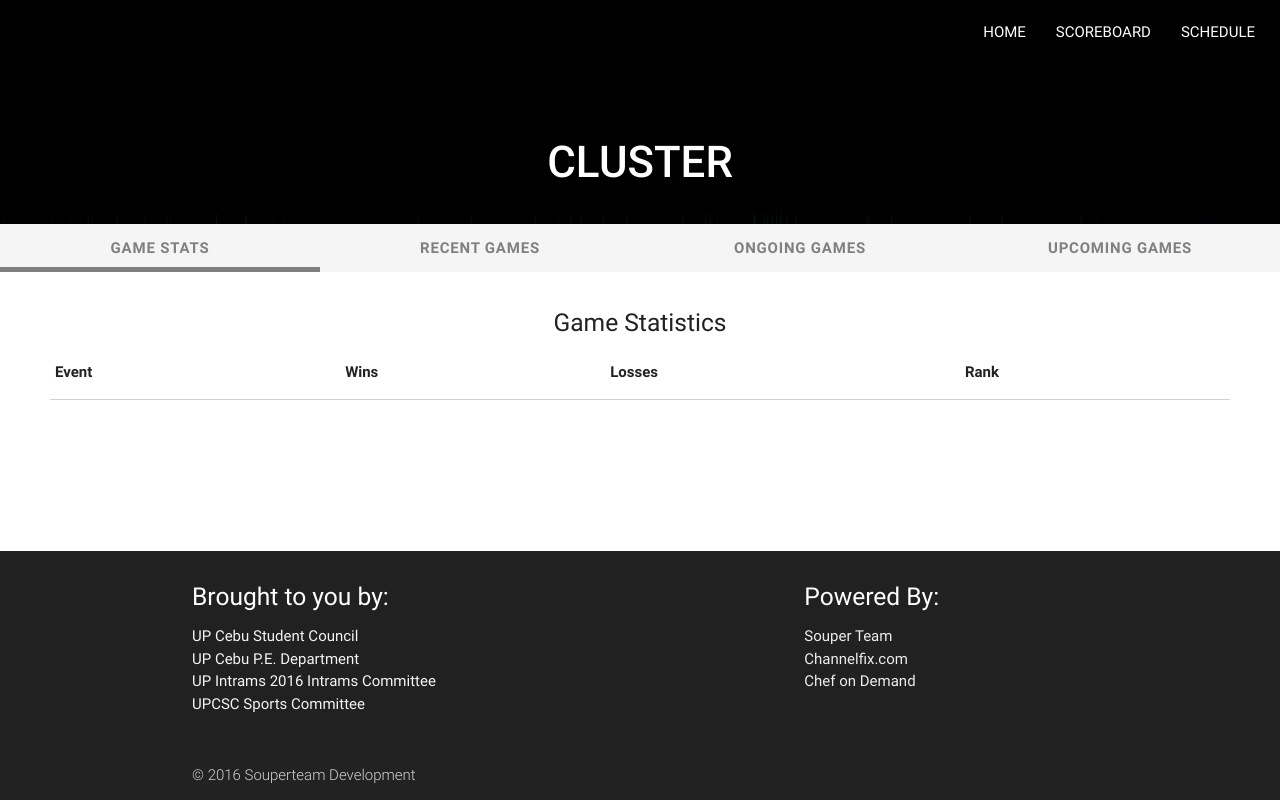
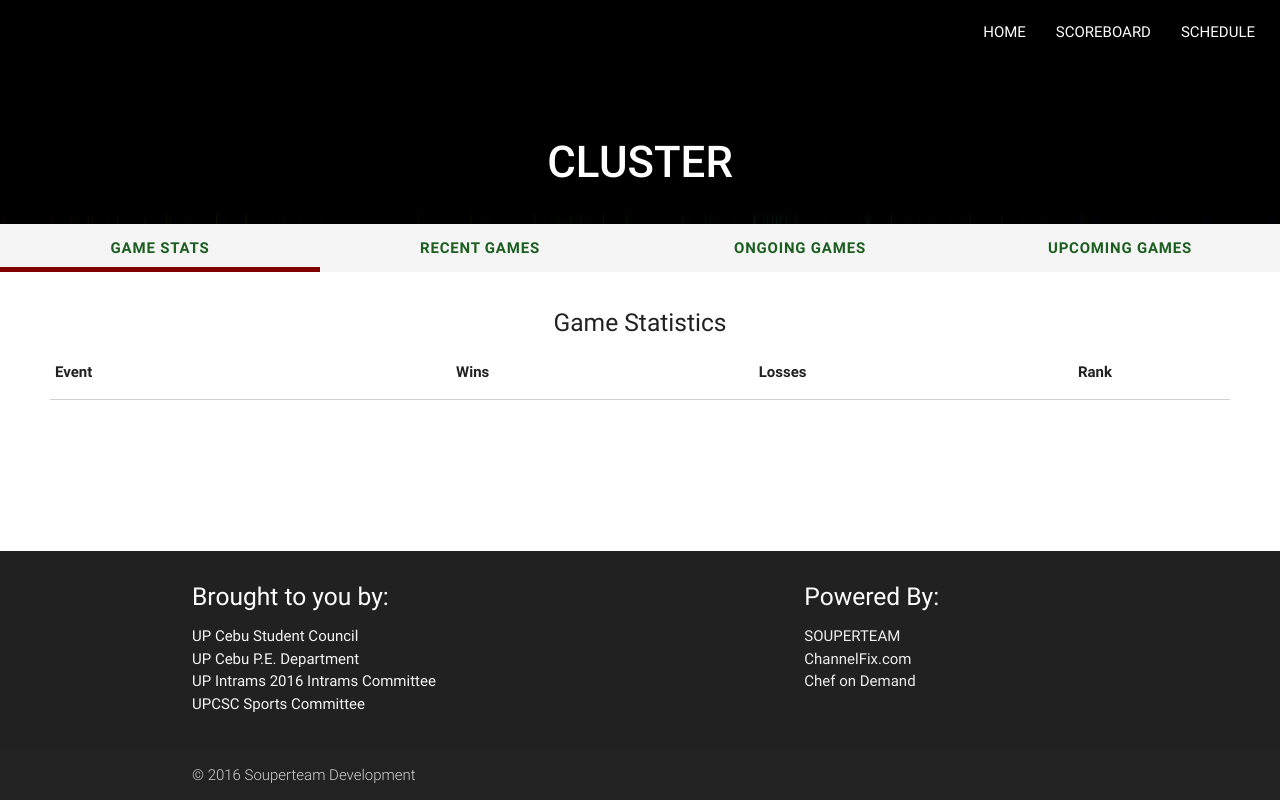
Before and after one commit to miriammariety/scoreboard, a Django app: template live/templates/live/specpages/clusterpage.html in a window 1280 px wide. Run offline with Django 3.2, Linux system fonts and the light colour scheme; the template is opened without the code that fills it, so the values that code supplies are empty; some libraries are stand-ins or nearby versions.

Commit message:
Improved colors for links

```diff
--- a/live/static/live/css/style.css
+++ b/live/static/live/css/style.css
@@ -6,6 +6,7 @@
 	padding-left: 60px;
 }
 
+
 /*.parallax-container{*/
     /*height: 300px;*/
 	/*width: 100%*/
--- a/live/templates/live/partials/clusterstat.html
+++ b/live/templates/live/partials/clusterstat.html
@@ -1,6 +1,6 @@
 <tr>
   <td>{{ event }}</td>
-  <td>{{ stat.0 }}</td>
-  <td>{{ stat.1 }}</td>
-  <td>{{ stat.2|default:"--" }}</td>
+  <td class="center green-text text-darken-4">{{ stat.0 }}</td>
+  <td class="center red-text text-darken-4">{{ stat.1 }}</td>
+  <td class="center">{{ stat.2|default:"--" }}</td>
 </tr>
--- a/live/templates/live/specpages/clusterpage.html
+++ b/live/templates/live/specpages/clusterpage.html
@@ -15,7 +15,7 @@
     <span class="center"></span>
   </div>
 </div>
-<ul class="tabs" style="overflow:hidden">
+<ul class="tabs" id="cluster-tabs" style="overflow:hidden">
   <li class="tab col s3">
     <a class="active" href="#stats">GAME STATS</a>
   </li>
@@ -36,9 +36,9 @@
       <thead>
       <tr>
         <th data-field="event">Event</th>
-        <th data-field="wins">Wins</th>
-        <th data-field="loses">Losses</th>
-        <th data-field="rank">Rank</th>
+        <th data-field="wins" class="center">Wins</th>
+        <th data-field="loses" class="center">Losses</th>
+        <th data-field="rank" class="center">Rank</th>
       </tr>
     </thead>
     <tbody>
--- a/scoreboard/settings.py
+++ b/scoreboard/settings.py
@@ -23,7 +23,7 @@ BASE_DIR = os.path.dirname(os.path.dirname(os.path.abspath(__file__)))
 SECRET_KEY = '%_wt+5*+l_h742^$=c45qd@=jk%2g!3gw6ncdt38lm^ynbzn8x'
 
 # SECURITY WARNING: don't run with debug turned on in production!
-DEBUG = False
+DEBUG = True
 
 ALLOWED_HOSTS = ['.pythonanywhere.com', 'localhost']
 
--- a/scoreboard/static/scoreboard/css/style.css
+++ b/scoreboard/static/scoreboard/css/style.css
@@ -145,3 +145,21 @@ main {
 #soc-sci-stallions {
   background-color: rgb(224, 32, 35);
 }
+
+#cluster-tabs li a:hover{
+    color: #ffab00;
+}
+
+#cluster-tabs li a{
+    color: #1b5e20;
+}
+
+#cluster-tabs > div.indicator {
+    height: 5px;
+    background-color: maroon;
+}
+
+.partner-links a:hover {
+    color: #ffab00 !important;
+    text-decoration: underline;
+}
--- a/scoreboard/templates/scoreboard/base.html
+++ b/scoreboard/templates/scoreboard/base.html
@@ -50,9 +50,9 @@
       </div>
       <div class="col l4 offset-l2 s12">
         <h5 class="white-text">Powered By:</h5>
-        <ul>
-          <li><a class="grey-text text-lighten-3" href="http://fb.com/souperteam">Souper Team</a></li>
-          <li><a class="grey-text text-lighten-3" href="http://channelfix.com/">Channelfix.com</a></li>
+        <ul class="partner-links">
+          <li><a class="grey-text text-lighten-3" href="http://fb.com/souperteam">SOUPERTEAM</a></li>
+          <li><a class="grey-text text-lighten-3" href="http://channelfix.com/">ChannelFix.com</a></li>
           <li><a class="grey-text text-lighten-3" href="http://www.chefondemand.com.ph/">Chef on Demand</a></li>
         </ul>
       </div>
```
